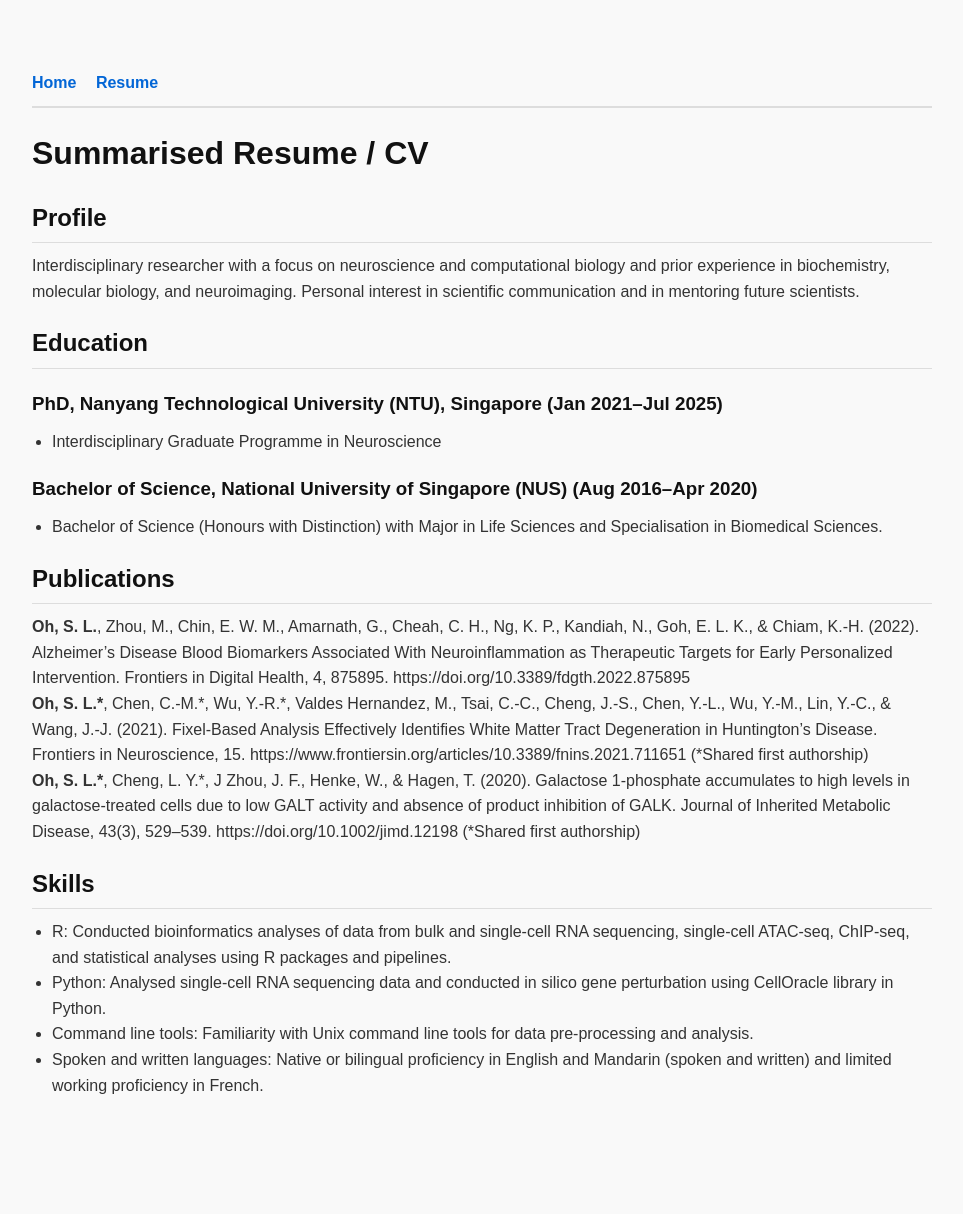
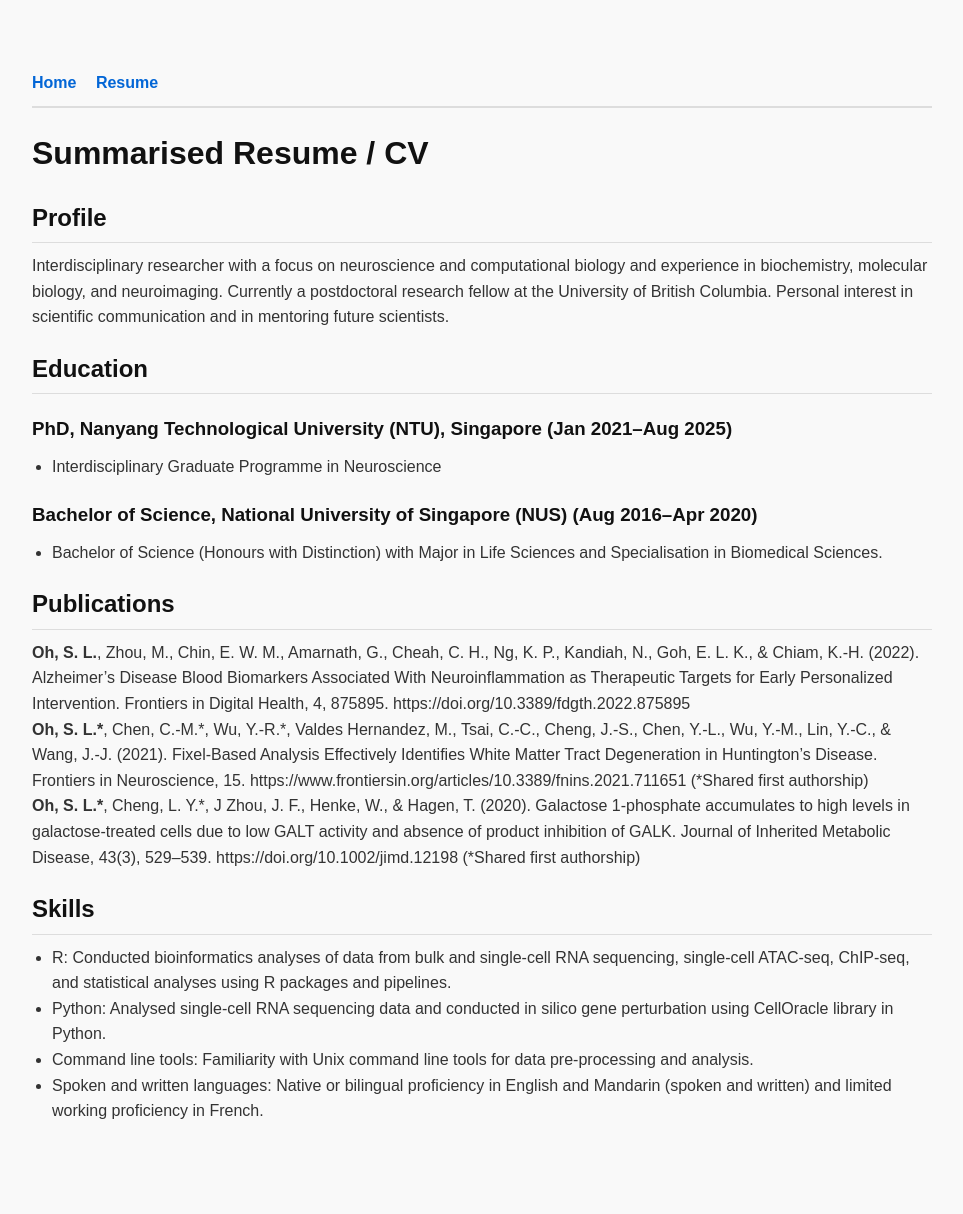
Before and after one commit to ohsherli/ohsherli.github.io, a Jekyll site: the page built from resume.md, in a window 1280 px wide. Shown: the whole page, without its empty margins (38-1001 px from the left). Built offline with Jekyll 4.4.1, drawn with Linux system fonts in a browser that asks for light colours; our own code applies the rules of GitHub Pages for plain Markdown files; before the commit the page ends 1188 px from its top, so only the background shows below that.

Commit message:
Update resume.md

```diff
--- a/resume.md
+++ b/resume.md
@@ -1,10 +1,10 @@
 # Summarised Resume / CV
 
 ## Profile
-Interdisciplinary researcher with a focus on neuroscience and  computational biology and prior experience in biochemistry, molecular biology, and neuroimaging. Personal interest in scientific communication and in mentoring future scientists.
+Interdisciplinary researcher with a focus on neuroscience and  computational biology and experience in biochemistry, molecular biology, and neuroimaging. Currently a postdoctoral research fellow at the University of British Columbia. Personal interest in scientific communication and in mentoring future scientists.
 
 ## Education
-### PhD, Nanyang Technological University (NTU), Singapore (Jan 2021–Jul 2025)
+### PhD, Nanyang Technological University (NTU), Singapore (Jan 2021–Aug 2025)
 * Interdisciplinary Graduate Programme in Neuroscience
 
 ### Bachelor of Science, National University of Singapore (NUS)	(Aug 2016–Apr 2020)
```
